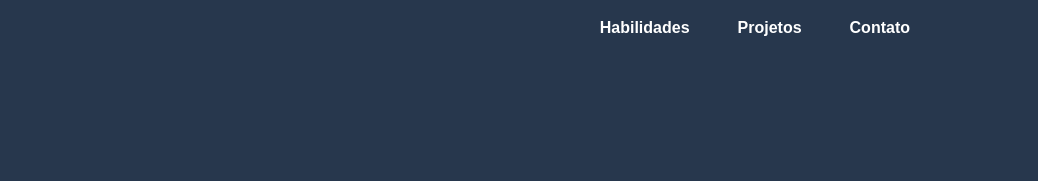
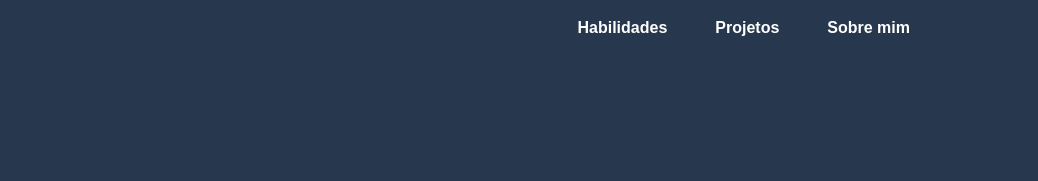
Before and after one commit to devGusta2/Portifolio, a plain HTML site: page index.html in a window 1280 px wide. Shown: the top 181 px of the page, 242-1280 px from the left. Drawn offline with Linux system fonts and the light colour scheme.

Commit message:
Sobre mim

```diff
--- a/index.html
+++ b/index.html
@@ -33,7 +33,7 @@ Colocar área de contato
             idioma=[
             ['Projetos','Projects'],
             ['Habilidades','Skills'],
-            ['Contato','Contact'],
+            ['Sobre mim','Contact'],
             ['ainda nao','still nothing'],
             ['Olá, me chamo Gustavo.','Hello there, my name is Gustavo'],
             ['Quem sou','About me'],
```
